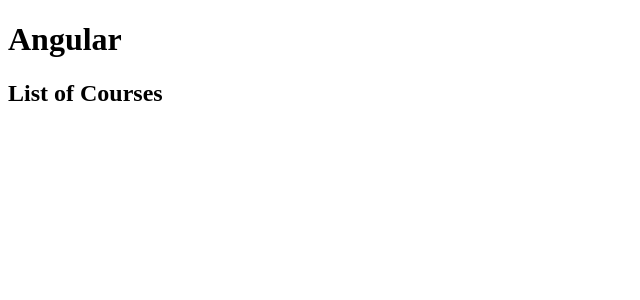
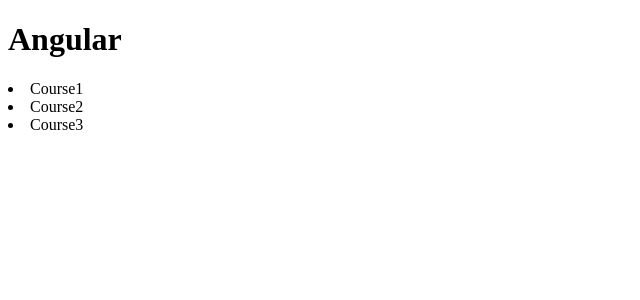
Before and after one commit to gareththomasnz/CompleteAngular, an Angular app in the folder hello-world/: page / in a window 1280 px wide. Shown: the top 300 px of the page, without its empty margins (0-640 px from the left). Built offline with nearby package versions, Linux system fonts and the light colour scheme.

Commit message:
Fourth commit

```diff
--- a/hello-world/src/app/app.module.ts
+++ b/hello-world/src/app/app.module.ts
@@ -16,7 +16,9 @@
   imports: [
     BrowserModule
   ],
-  providers: [],
+  providers: [
+              //CoursesService
+              ],
   bootstrap: [AppComponent]
 })
 export class AppModule { }
--- a/hello-world/src/app/courses.component.ts
+++ b/hello-world/src/app/courses.component.ts
@@ -1,14 +1,33 @@
+import {CoursesService} from './courses.service';
 import {Component } from '@angular/core';
 
+export class CoursesService{
+    getCourses(){
+        return ["Course1","Course2","Course3"];
+    }
+}
+
 @Component({
-  selector: 'courses',
-  template: '<h2>{{ getTitle() }}</h2>'
-  })
+    selector: 'courses',
+    template: `
+          <h2>{{Title}}</h2>
+          <li *ngFor="let course of courses">
+            {{ course }}
+          </li>
+          `
+})
+
 export class CoursesComponent{
-    title = "List of Courses";
+    title = "List of courses";
+    courses;
 
-    getTitle(){
-      return this.title;
+    // getTitle(){
+    //     return this.title;
+    // }
+
+    constructor(){
+        let service = new CoursesService();
+        console.log("service:"+service.getCourses())
+        this.courses = service.getCourses();
     }
-
 }
--- /dev/null
+++ b/hello-world/src/app/courses.service.ts
@@ -0,0 +1,5 @@
+export class CoursesService{
+    getCourses() : string[] {
+        return ["Course1","Course2","Course3"];
+    }
+}
```
Also changed, not shown: hello-world/src/app/email.service.ts (added, +8 -0 lines), 1 other file (tests, documents, lock files or other folders).
